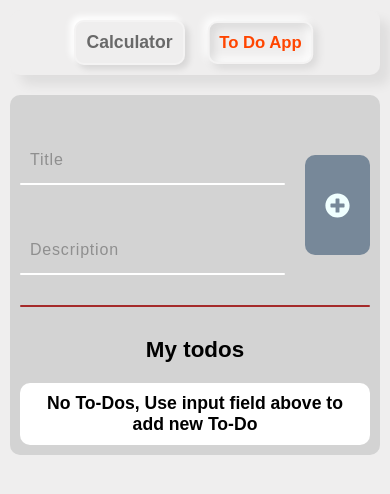
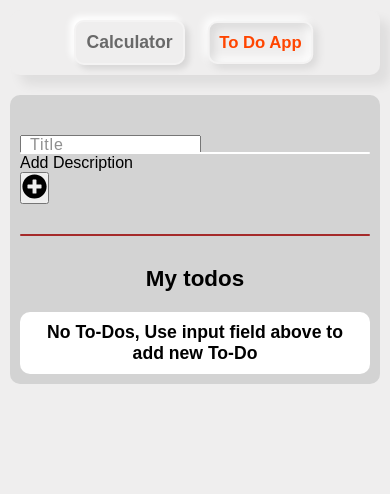
Before and after one commit to maddatsubedi/React-Multiapp, a React (Create React App) app: page /todoapp in a window 390 px wide. Shown: the top 494 px of the page. Built offline with nearby package versions, Linux system fonts and the light colour scheme.

Commit message:
Made description optional and UI changes

```diff
--- a/src/components/Calculator/Calculator.css
+++ b/src/components/Calculator/Calculator.css
@@ -37,6 +37,8 @@
 }
 
 .calculator .display span {
+    min-width: 80px;
+    text-align: right;
     padding-right: 10px;
     font-family: "Roboto", sans-serif;
     font-size: 1.1rem;
--- a/src/components/Calculator/Calculator.js
+++ b/src/components/Calculator/Calculator.js
@@ -85,7 +85,7 @@ const Calculator = () => {
       <div className="calculator-main">
         <div className="calculator">
           <div className="display">
-            <span>({result || 0})&nbsp;</span>
+            <span>({result || 0})</span>
             {operant || 0}
           </div>
           <div className="buttons">
--- a/src/components/To-Do-App/ToDoApp.css
+++ b/src/components/To-Do-App/ToDoApp.css
@@ -5,6 +5,8 @@
 
 .to-do {
     /* max-width: 90%; */
+    max-width: 1000px;
+    min-width: 500px;
     height: fit-content;
     padding: 40px 20px 20px 20px;
     background-color: lightgray;
@@ -15,17 +17,44 @@
     display: flex;
     flex-direction: row;
     justify-content: center;
+    column-gap: 20px;
 }
 
 .to-do .todo-input .input-field {
+    width: 100%;
     display: flex;
     flex-direction: row;
     column-gap: 20px;
     /* width: 100%; */
 }
 
+.to-do .todo-input .input-field .input-section {
+    width: 100%;
+}
+
+.to-do .todo-input .input-field .addDescButton {
+    /* width: 91px; */
+    font-size: 0.8rem;
+    font-weight: 600;
+    color: white;
+    background-color: lightslategray;
+    display: flex;
+    justify-content: center;
+    align-items: center;
+    text-align: center;
+    box-sizing: border-box;
+    padding: 10px;
+    border-radius: 10px;
+    transition: 0.25s;
+    cursor: pointer;
+}
+
+.to-do .todo-input .input-field .addDescButton:hover {
+    background-color: rgb(73, 113, 153);
+}
+
 .to-do .todo-input input {
-    width: 250px;
+    width: 100%;
     height: 50px;
     position: relative;
     font-size: 1.05rem;
@@ -55,7 +84,7 @@
     transition: 0.5s;
 }
 
-.input-field input:valid~span,
+.input-field input.valid~span,
 .input-field input:focus~span {
     color: white;
     transform: translateX(0px) translateY(-40px);
@@ -76,7 +105,7 @@
     z-index: 1;
 }
 
-.input-field input:valid~i,
+.input-field input.valid~i,
 .input-field input:focus~i {
     height: 100%;
 }
@@ -90,7 +119,6 @@
     display: flex;
     justify-content: center;
     align-items: center;
-    margin-left: 20px;
 }
 
 .to-do .todo-input button {
@@ -210,6 +238,9 @@
 
 .todos ul li .todo-listItem .todo {
     width: 100%;
+    display: flex;
+    flex-direction: column;
+    justify-content: center;
     word-wrap: break-word;
     word-break: break-all;
     padding-right: 20px;
@@ -229,12 +260,13 @@
 }
 
 .todos ul li .todo-listItem .todo .title .titleEdit {
-    font-size: 1.1rem;
+    font-size: 1.2rem;
     font-weight: 600;
 }
 
 .todos ul li .todo-listItem .todo .description {
     margin-top: 5px;
+    font-size: 1rem;
 }
 
 .todos ul li .todo-listItem .todo .description .descriptionEdit {
@@ -296,6 +328,7 @@
 @media only screen and (max-width: 740px) {
     .to-do {
         width: 100%;
+        min-width: 250px;
         padding: 40px 10px 10px 10px;
         border-radius: 10px;
     }
@@ -304,14 +337,22 @@
         width: 100%;
         display: flex;
         flex-direction: column;
-        row-gap: 40px;
+        /* row-gap: 40px; */
+    }
+
+    .to-do .todo-input .input-field .addDescButton {
+        margin-top: 20px;
+    }
+
+    .to-do .todo-input .input-field .input-section.description {
+        margin-top: 40px;
     }
 
     .to-do .todo-input input {
         width: 100%;
     }
 
-    .input-field input:valid~span,
+    .input-field input.valid~span,
     .input-field input:focus~span {
         color: white;
         transform: translateX(0px) translateY(-40px);
@@ -321,4 +362,20 @@
     .to-do .todo-input button {
         height: 100px;
     }
+
+    .todos ul li .todo-listItem .todo .title {
+        font-size: 1rem;
+    }
+
+    .todos ul li .todo-listItem .todo .title .titleEdit {
+        font-size: 1rem;
+    }
+
+    .todos ul li .todo-listItem .todo .description {
+        font-size: 1rem;
+    }
+
+    .todos ul li .todo-listItem .todo .description .descriptionEdit {
+        font-size: 1rem;
+    }
 }
--- a/src/components/To-Do-App/ToDoApp.js
+++ b/src/components/To-Do-App/ToDoApp.js
@@ -14,6 +14,7 @@ const ToDoApp = () => {
   const [description, setDescription] = useState('');
 
   const [editIndex, setEditIndex] = useState(null);
+  const [descAddMode, setDescAddMode] = useState(false);
   const titleEditRef = useRef(null); // Ref for title input
   const descriptionEditRef = useRef(null); // Ref for description input
 
@@ -58,9 +59,14 @@ const ToDoApp = () => {
                     <div className="title">
                       <input ref={titleEditRef} name='titleEdit' defaultValue={todo.title} className='titleEdit' type="text" required={true} />
                     </div>
+                    {
+                      todo.description ?
                         <div className="description">
                           <input ref={descriptionEditRef} name='descriptionEdit' defaultValue={todo.description} className='descriptionEdit' type="text" required={true} />
                         </div>
+                        :
+                        <></>
+                    }
                   </div>
                   <div className="todo-button">
                     <button type='submit' className='submit'><FaSave /></button>
@@ -73,9 +79,16 @@ const ToDoApp = () => {
                   <div className="title">
                     {todo.title}
                   </div>
+                  {
+                    todo.description ?
                       <div className="description">
-                    {todo.description}
+                        {
+                          todo.description
+                        }
                       </div>
+                      :
+                      <></>
+                  }
                 </div>
                 <div className="todo-button">
                   <button className='edit' onClick={() => editHandler(index)}><FaEdit /></button>
@@ -147,7 +160,7 @@ const ToDoApp = () => {
     setEditIndex(null);
     const formData = new FormData(e.target);
     const titleEdit = formData.get('titleEdit');
-    const descriptionEdit = formData.get('descriptionEdit');
+    const descriptionEdit = formData.get('descriptionEdit') || "";
     setTodo((prevTodo) => {
       const newTodo = prevTodo.map((todo, indx) => {
         if (index === indx) {
@@ -185,22 +198,35 @@ const ToDoApp = () => {
     });
   }
 
+  const descAddModeHandler = () => {
+    setDescAddMode(true);
+  }
+
   return (
     <>
       <div className="to-do-main">
         <div className="to-do">
-          <form className="todo-input" onSubmit={(e) => submitHandler(e)}>
+          <form className={`descAddMode ${ descAddMode ? `descAddMode` : `` }`} onSubmit={(e) => submitHandler(e)}>
             <div className="input-field">
               <div className="title input-section">
-                <input type="text" className="titleInput" value={title} onChange={(e) => handleTitle(e)} required={true} />
+                <input type="text" className={`titleInput ${title !== '' ? `valid` : ''}`} value={title} onChange={(e) => handleTitle(e)} required={true} />
                 <span>Title</span>
                 <i></i>
               </div>
+              {
+                descAddMode ?
                   <div className="description input-section">
-                <input type="text" className="descInput" value={description} onChange={(e) => handleDescription(e)} required={true} />
+                    <input type="text" className={`descInput ${description !== '' ? `valid` : ''}`} value={description} onChange={(e) => handleDescription(e)} required={false} />
                     <span>Description</span>
                     <i></i>
                   </div>
+                  :
+                  <>
+                  <div className="addDescButton" onClick={descAddModeHandler}>
+                    Add Description
+                  </div>
+                  </>
+              }
             </div>
             <div className="button">
               <button type='submit'>
```
Lines whose indentation alone changed are shown as unchanged.
